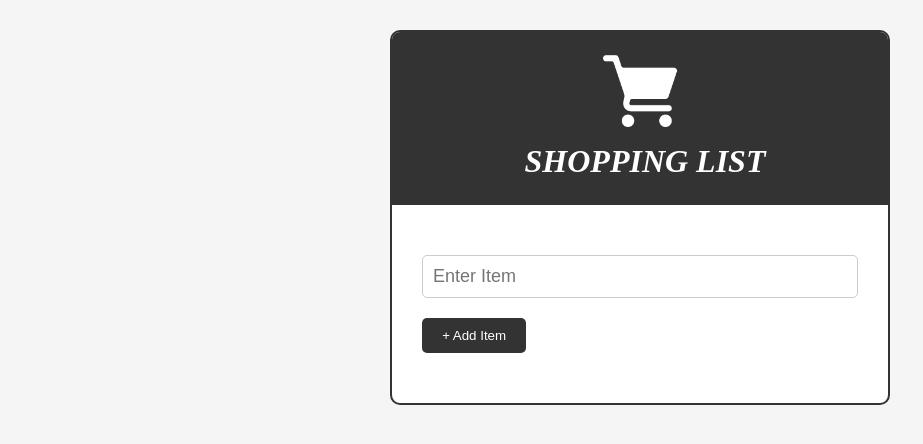
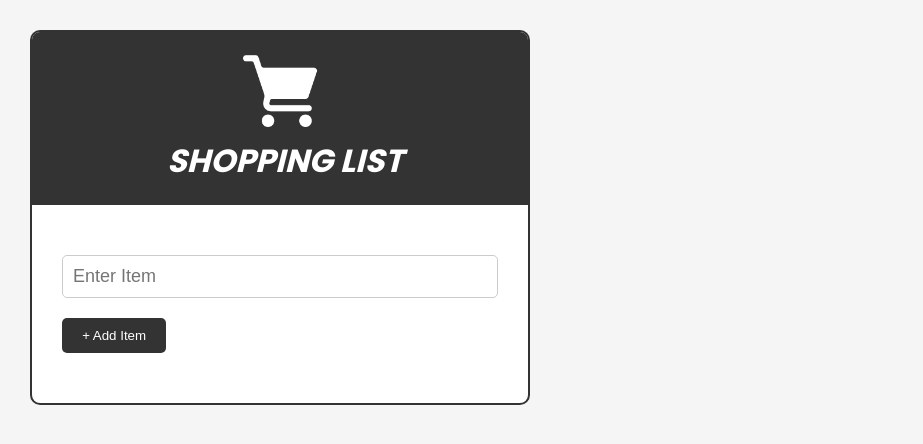
Before and after one commit to thibnicholl/shopping-list-js, a plain HTML site: page index.html in a window 1280 px wide. Shown: the whole page, without its empty margins (0-923 px from the left). Drawn offline with Linux system fonts and the light colour scheme.

Commit message:
Final tweaks

```diff
--- a/styles.css
+++ b/styles.css
@@ -45,14 +45,14 @@ header h1 {
   font-weight: 300;
   margin-left: 10px;
   color: white;
-  font-family: 'Montserrat';
+  /* font-family: 'Montserrat'; */
   font-weight: 800;
   font-style: italic;
 }
 
 .container {
   max-width: 500px;
-  margin: 30px auto;
+  margin: 30px;
   /* padding: 20px; */
   border-radius: 10px;
   background: white;
```
